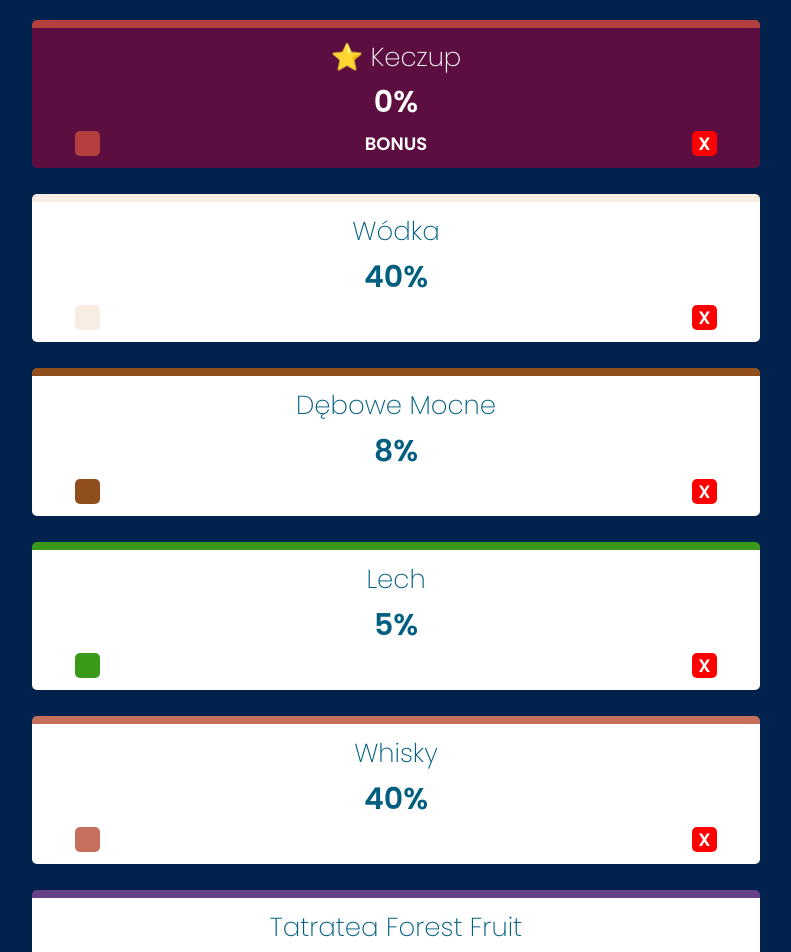
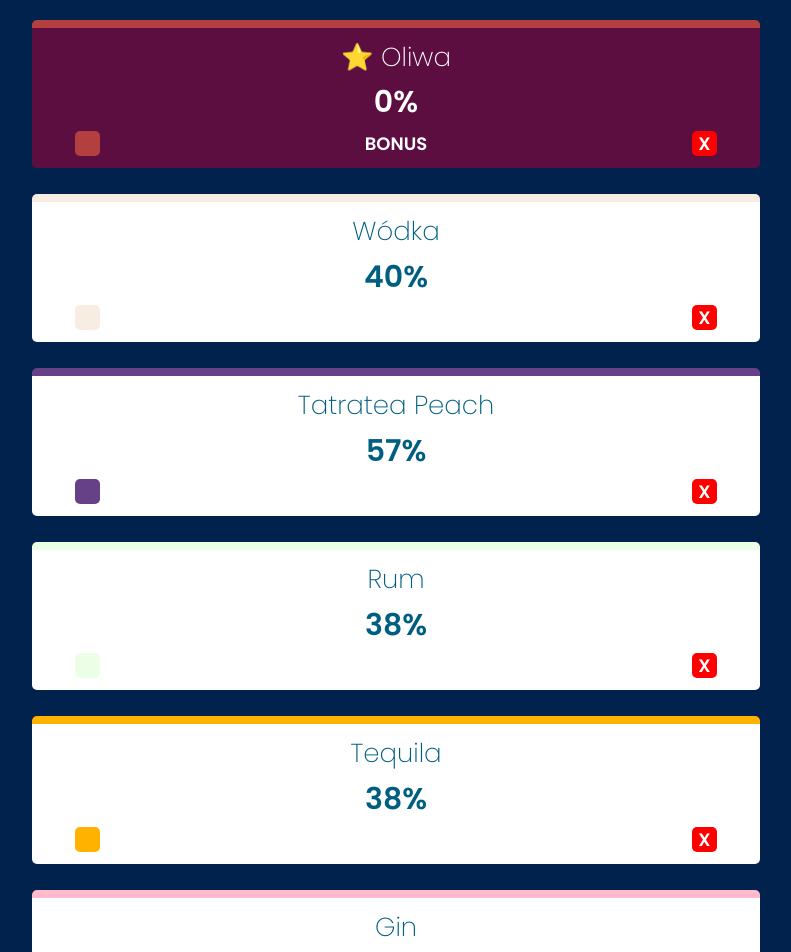
Before and after one commit to Sharqiewicz/Vodcat, a React (Create React App) app: page /choice in a window 1280 px wide. Shown: the top 952 px of the page, without its empty margins (244-1035 px from the left). Built offline with nearby package versions, Linux system fonts and the light colour scheme.

Commit message:
update wheel of fortune

```diff
--- a/src/storage/alcoholSlice.ts
+++ b/src/storage/alcoholSlice.ts
@@ -4,15 +4,12 @@
 import { getUniqueID } from '../utils';
 
 const defaultAlcohol: Alcohol[] = [
-  { name: 'Keczup', percentage: 0, color: '#B43F3F', bonus: true, id: '423n5k' },
+  { name: 'Oliwa', percentage: 0, color: '#B43F3F', bonus: true, id: '423n5k' },
   { name: 'Wódka', percentage: 40, color: '#F8EDE3', bonus: false, id: '9b9dma' },
-  { name: 'Dębowe Mocne', percentage: 8, color: '#914F1E', bonus: false, id: 'ueue' },
-  { name: 'Lech', percentage: 5, color: '#399918', bonus: false, id: 'fdiuiu2i34u21u4' },
-  { name: 'Whisky', percentage: 40, color: '#C5705D', bonus: false, id: 'fdfdswws' },
-  { name: 'Tatratea Forest Fruit', percentage: 62, color: '#674188', bonus: false, id: 'eurehdhes' },
-  { name: 'Rum', percentage: 38, color: '#ECFFE6', bonus: false, id: 'erhjsdhe232s' },
-  { name: 'Tequila', percentage: 38, color: '#FFB200', bonus: false, id: 'erhjsdhe232s' },
-  { name: 'Gin', percentage: 38, color: '#FFBBCC', bonus: false, id: 'erhjsdhe232s' },
+  { name: 'Tatratea Peach', percentage: 57, color: '#674188', bonus: false, id: 'eujdjirehdhes' },
+  { name: 'Rum', percentage: 38, color: '#ECFFE6', bonus: false, id: 'erhfwdkfkdjsdhe232s' },
+  { name: 'Tequila', percentage: 38, color: '#FFB200', bonus: false, id: 'erhjsdhedsfijfj232s' },
+  { name: 'Gin', percentage: 38, color: '#FFBBCC', bonus: false, id: '324234234' },
 ];
 
 export interface AlcoholState {
```
